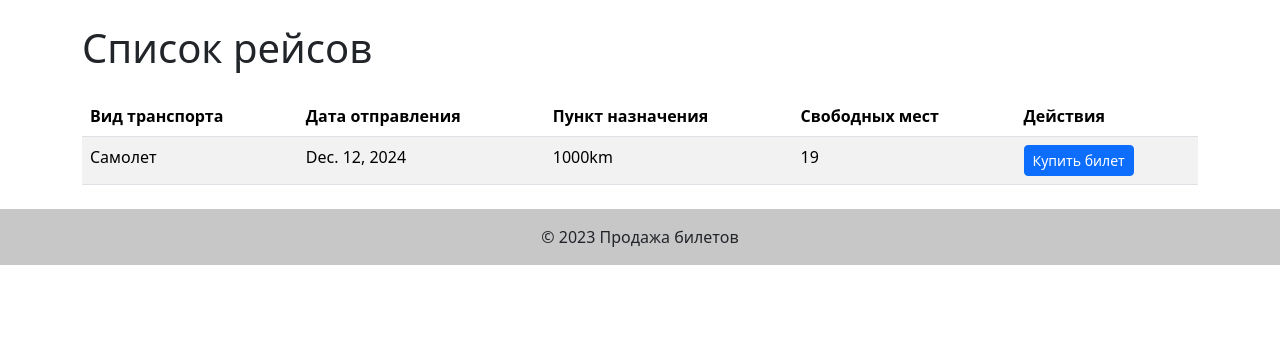
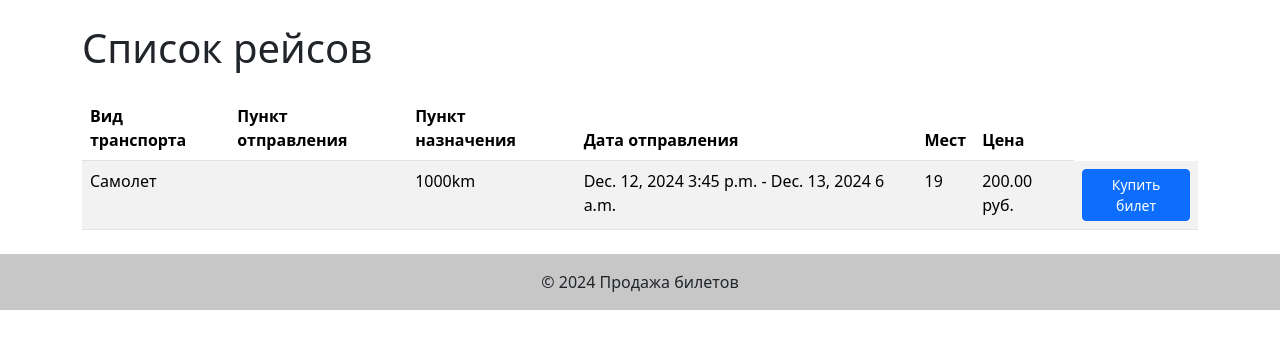
Before and after one commit to Vamerk/kpo3, a Django app: template ticket_sales/sales/templates/sales/route_list.html in a window 1280 px wide. Shown: the part 56-405 px from the top of the page. Run offline with Django 5.2, Linux system fonts and the light colour scheme; the template is opened without the code that fills it: values that come from a table or form of the project are taken from there, others are empty; data comes from the database, SQL or seed files in the repository; both versions use the stored data as it was before the commit.

Commit message:
fix routes

```diff
--- a/ticket_sales/sales/models.py
+++ b/ticket_sales/sales/models.py
@@ -8,6 +8,7 @@ class TransportType(models.Model):
 
 class Route(models.Model):
     transport_type = models.ForeignKey(TransportType, on_delete=models.CASCADE)
+    departure_location = models.CharField(max_length=100)  # Пункт отправления
     departure_date = models.DateField()
     departure_time = models.TimeField()
     arrival_date = models.DateField()
@@ -18,7 +19,7 @@ class Route(models.Model):
     price = models.DecimalField(max_digits=10, decimal_places=2)  # Цена билета
 
     def __str__(self):
-        return f"{self.transport_type} to {self.destination} on {self.departure_date}"
+        return f"{self.transport_type} from {self.departure_location} to {self.destination} on {self.departure_date}"
 
 class Client(models.Model):
     full_name = models.CharField(max_length=200)  # ФИО клиента
--- a/ticket_sales/sales/templates/base.html
+++ b/ticket_sales/sales/templates/base.html
@@ -39,7 +39,7 @@
     <!-- Подвал -->
     <footer class="bg-light text-center text-lg-start mt-4">
         <div class="text-center p-3" style="background-color: rgba(0, 0, 0, 0.2);">
-            © 2023 Продажа билетов
+            © 2024 Продажа билетов
         </div>
     </footer>
 </body>
--- a/ticket_sales/sales/templates/sales/route_list.html
+++ b/ticket_sales/sales/templates/sales/route_list.html
@@ -8,23 +8,26 @@
     <thead>
         <tr>
             <th>Вид транспорта</th>
+            <th>Пункт отправления</th>
+            <th>Пункт назначения</th>
             <th>Дата отправления</th>
-            <th>Пункт назначения</th>
-            <th>Свободных мест</th>
-            <th>Действия</th>
+            <th>Мест</th>
+            <th>Цена</th>
         </tr>
     </thead>
     <tbody>
         {% for route in routes %}
-        <tr>
-            <td>{{ route.transport_type }}</td>
-            <td>{{ route.departure_date }}</td>
+          <tr>
+            <td>{{ route.transport_type.name }}</td>
+            <td>{{ route.departure_location }}</td>
             <td>{{ route.destination }}</td>
+            <td>{{ route.departure_date }} {{ route.departure_time}} - {{ route.arrival_date}} {{ route.arrival_time }}</td>
             <td>{{ route.available_seats }}</td>
+            <td>{{ route.price }} руб.</td>
             <td>
                 <a href="{% url 'purchase_ticket' route.id %}" class="btn btn-primary btn-sm">Купить билет</a>
             </td>
-        </tr>
+          </tr>
         {% endfor %}
     </tbody>
 </table>
```
Also changed, not shown: ticket_sales/db.sqlite3 (deleted).
